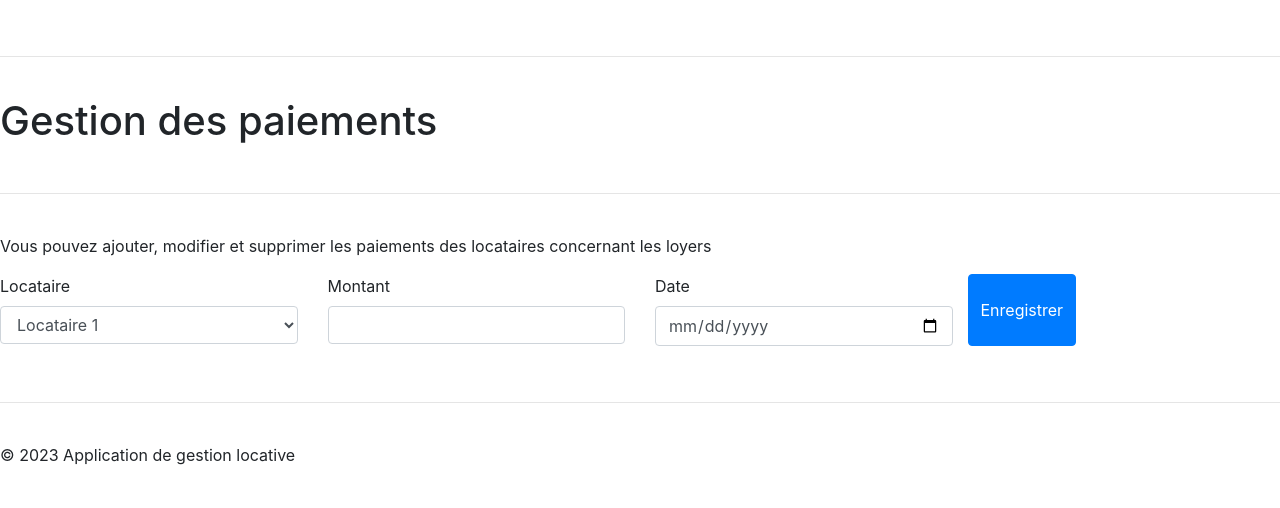
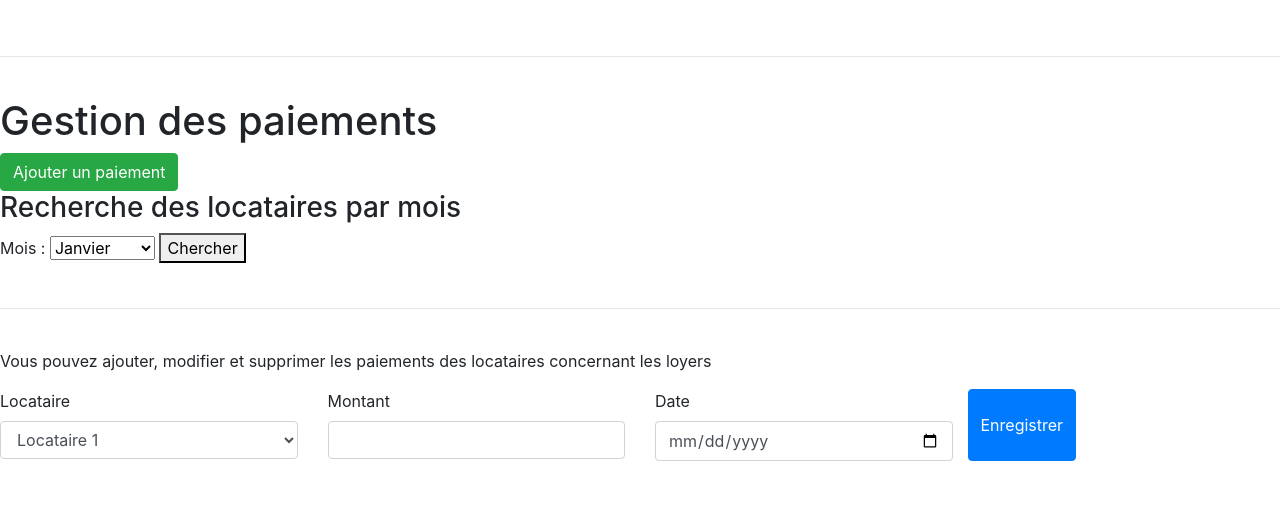
Before and after one commit to luyola/myimmo, a Flask app: page /gestion-paiements in a window 1280 px wide. Shown: the part 224-732 px from the top of the page. Before the commit the page ends 689 px from the top, so only its background shows below. Run offline with Flask 3, Linux system fonts and the light colour scheme; the visitor is signed in with stand-in values (Sample User, id 1); some libraries are stand-ins or nearby versions.

Commit message:
add page ajouter un paiement

```diff
--- a/___model.py
+++ b/___model.py
@@ -3,7 +3,7 @@ from sqlalchemy.orm import declarative_base
 
 from sqlalchemy.orm import sessionmaker
 
-# Création du moteur de base de données
+# Création  de base de données
 engine = create_engine("postgresql://db_user:zola@localhost:5432/flask_db")
 
 # Création de la session
--- a/app.py
+++ b/app.py
@@ -6,7 +6,7 @@ from sqlalchemy import create_engine
 from sqlalchemy.orm import sessionmaker
 from models.models import Appartement, Locataire
 
-# Création du moteur de base de données
+# Création de la base de données
 engine = create_engine("postgresql://db_user:zola@localhost:5432/flask_db")
 # Création de la session
 Session = sessionmaker(bind=engine)
@@ -251,26 +251,89 @@ def add_locataires():
 
 
 
+# Page de gestion des paiements
+@app.route('/gestion-paiements')
+def gestion_paiements():
+    if session:
+        # Récupérer le mois à partir du paramètre d'URL
+        #mois = request.args.get('mois', '')
+        locataires = db_session.query(Locataire).all()
 
 
+        return render_template('gestion_paiements.html', locataires=locataires)
+    else:
+        return redirect('/login')
 
 
-# Page de gestion des paiements
-
-@app.route('/gestion-paiements')
-
-def gestion_paiements():
-
+@app.route('/add-paiements/<int:locataire_id>', methods=['GET', 'POST'])
+def add_paiements(locataire_id):
     if session:
 
-        return render_template('gestion_paiements.html')
+        locataires = db_session.query(Locataire).get(locataire_id)
+        appartements = db_session.query(Locataire).join(Appartement).filter(locataires == 2).all()
+
+        if request.method == 'POST':
+
+
+            return redirect('/gestion-paiements')
+
+        else:
+
+            return render_template('add_paiements.html', locataires=locataires, appartements=appartements)
 
     else:
-
         return redirect('/login')
 
-    # TODO: Ajouter/modifier/supprimer les paiements des locataires concernant les loyers
 
+@app.route('/update-paiements/<int:paiement_id>', methods=['GET', 'POST'])
+def update_paiements(paiement_id):
+    if session:
+        # Recherche du paiement à modifier par son ID
+        paiement = db_session.query(Paiement).get(paiement_id)
+
+        if not paiement:
+            # Le paiement n'a pas été trouvé, afficher un message d'erreur ou rediriger vers la page gestion
+            return redirect('/gestion-paiements')
+
+        if request.method == 'POST':
+            # Mettre à jour les paiements
+            paiement.locataire_id = request.form['locataire']
+            paiement.montant = request.form['montant']
+            paiement.date_paiement = request.form['date']
+
+            db_session.commit()
+
+            # Message de succès
+            message = "Le paiement a été modifié avec succès."
+            return render_template('update_paiements.html', paiement=paiement, locataires=Locataire.query.all(), message=message)
+        else:
+            return render_template('update_paiements.html', paiement=paiement, locataires=Locataire.query.all())
+
+    else:
+        return redirect('/login')
+
+@app.route('/delete-paiement/<int:paiement_id>', methods=['GET', 'POST'])
+def delete_paiement(paiement_id):
+        if session:
+            #paiement à supprimer par son ID
+            paiement = db_session.query(Paiement).get(paiement_id)
+
+            if not paiement:
+                # Si le paiement n'a pas été trouvé, afficher un message d'erreur
+                return redirect('/gestion-paiements')
+
+            if request.method == 'POST':
+                # Supprimer le paiement de la base de données
+                db_session.delete(paiement)
+                db_session.commit()
+
+                # Message de succès
+                message = "Le paiement a été supprimé avec succès."
+                return render_template('delete_paiement.html', message=message)
+            else:
+                return render_template('delete_paiement.html', paiement=paiement)
+        else:
+            return redirect('/login')
 
 
 # Page de génération des quittances de loyer
@@ -287,7 +350,7 @@ def generation_quittances():
 
         return redirect('/login')
 
-    # TODO: Générer la quittance de loyer sur une période donnée si le locataire est en règle des loyers sur la période
+    # Générer la quittance de loyer sur une période donnée si le locataire est en règle des loyers sur la période
 
 
 
@@ -305,7 +368,7 @@ def bilan_comptes():
 
         return redirect('/login')
 
-    # TODO: Faire un bilan des comptes des loyers émis par le locataire lorsqu'il quitte le logement
+    # Faire un bilan des comptes des loyers émis par le locataire lorsqu'il quitte le logement
 
 
 
--- a/templates/gestion_locataires.html
+++ b/templates/gestion_locataires.html
@@ -37,7 +37,8 @@
             {% endif %}
           </td>
           <td>
-            <a class="btn btn-primary" href="/update-locataire/{{ locataires.id }}">Modifier</a>
+            <a class="btn btn-primary" href="/update-locatdaire/{{ locataires.id }}">Modifier</a>
+            <a class="btn btn-danger" href="/add-paiements/{{ locataires.id }}/{{ locataires.appartement.id }}">Crée paiement</a>
           </td>
         </tr>
       {% endfor %}
--- a/templates/gestion_paiements.html
+++ b/templates/gestion_paiements.html
@@ -11,6 +11,81 @@
 
 
 <h1>Gestion des paiements</h1>
+ <a class="btn btn-success" href="{{url_for ('add_paiements') }}" >Ajouter un paiement</a>
+
+  <h3>Recherche des locataires par mois</h3>
+
+  <div>
+    <label for="select-month">Mois :</label>
+    <select id="select-month">
+      <option value="1">Janvier</option>
+      <option value="2">Février</option>
+      <option value="3">Mars</option>
+      <option value="4">Avril</option>
+      <option value="5">Mai</option>
+      <option value="6">Juin</option>
+      <option value="7">Juillet</option>
+      <option value="8">Août</option>
+      <option value="9">Septembre</option>
+      <option value="10">Octobre</option>
+      <option value="11">Novembre</option>
+      <option value="12">Décembre</option>
+    </select>
+    <button onclick="chercherLocataires()">Chercher</button>
+  </div>
+
+  <div id="resultats">
+    <!-- Les locataires du mois sélectionné seront affichés ici -->
+  </div>
+
+  <script>
+    function chercherLocataires() {
+      // Récupérer la valeur sélectionnée dans la liste déroulante
+      var mois = document.getElementById("select-month").value;
+
+      // Effectuer une requête AJAX pour obtenir les locataires du mois sélectionné
+
+      // Exemple de requête AJAX
+      var xhr = new XMLHttpRequest();
+      xhr.onreadystatechange = function() {
+        if (xhr.readyState === 4 && xhr.status === 200) {
+          // Réponse reçue avec succès
+          var locataires = JSON.parse(xhr.responseText);
+
+          // Afficher les locataires dans la div des résultats
+          var resultatsDiv = document.getElementById("resultats");
+          resultatsDiv.innerHTML = "";
+          for (var i = 0; i < locataires.length; i++) {
+            var locataire = locataires[i];
+            var locataireHTML = document.createElement("p");
+            locataireHTML.textContent = locataire.nom + " " + locataire.prenom;
+            resultatsDiv.appendChild(locataireHTML);
+          }
+        }
+      };
+      xhr.open("GET", "/gestion-paiements?mois=" + mois, true);
+      xhr.send();
+    }
+  </script>
+
+
+
+
+
+
+
+
+
+
+
+
+
+
+
+
+
+
+
 
 <br>
 
```
Also changed, not shown: models/models.py (+22 -5 lines), templates/add_paiements.html (added, +37 -0 lines), templates/delete_paiements.html (added, +14 -0 lines), templates/update_paiements.html (added, +32 -0 lines).
